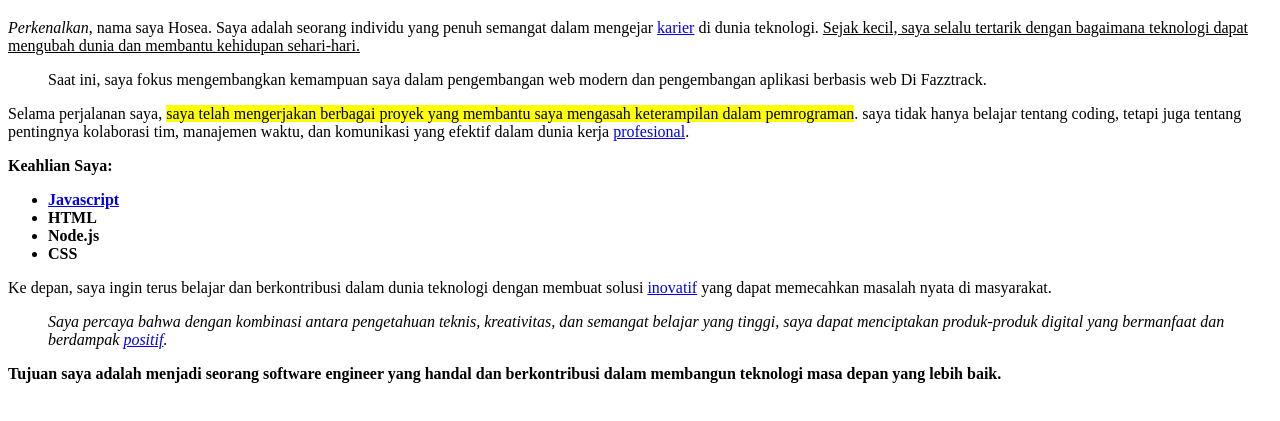
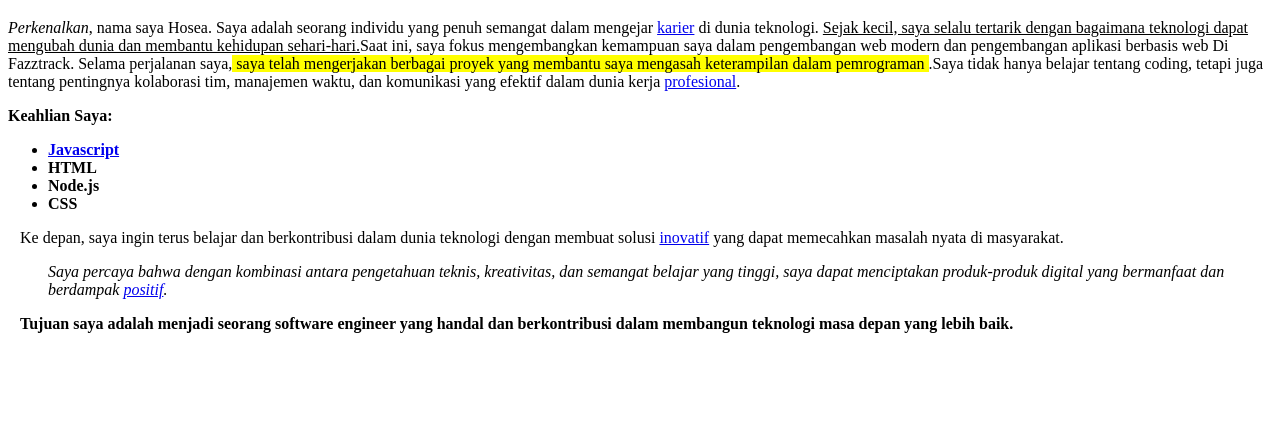
Before and after one commit to HN721/fgo24-css-basic, a website: page index.html in a window 1280 px wide. Shown: the part 61-482 px from the top of the page. Drawn offline with Linux system fonts and the light colour scheme.

Commit message:
fix: fix style tag p and adding more margin in index html

```diff
--- a/index.html
+++ b/index.html
@@ -8,21 +8,21 @@
     </head>
     <body>
         <h1>Biografi</h1>
-
-        <p><i>Perkenalkan</i>, nama saya Hosea. Saya adalah seorang individu yang penuh semangat dalam mengejar <a href="./src/Karier.html">karier</a> di dunia teknologi. <u>Sejak kecil, saya selalu tertarik dengan bagaimana teknologi dapat mengubah dunia dan membantu kehidupan sehari-hari.</u> <ul>Saat ini, saya fokus mengembangkan kemampuan saya dalam pengembangan web modern dan pengembangan aplikasi berbasis web Di Fazztrack.</ul></p>
-
-
-
-        <p>Selama perjalanan saya, <mark>saya telah mengerjakan berbagai proyek yang membantu saya mengasah keterampilan dalam pemrograman</mark>.   saya tidak hanya belajar tentang coding, tetapi juga tentang pentingnya kolaborasi tim, manajemen waktu, dan komunikasi yang efektif dalam dunia kerja <a href="./src/Profesional.html">profesional</a>.</p>
-
-        <p><strong>Keahlian Saya:</strong></p>
-        <ul>
+<script>
+    console.log("halo");
+</script>
+        <p ></p><i role="alert">Perkenalkan</i>, nama saya Hosea. Saya adalah seorang individu yang penuh semangat dalam mengejar <a href="./src/Karier.html">karier</a> di dunia teknologi. <u>Sejak kecil, saya selalu tertarik dengan bagaimana teknologi dapat mengubah dunia dan membantu kehidupan sehari-hari.</u>Saat ini, saya fokus mengembangkan kemampuan saya dalam pengembangan web modern dan pengembangan aplikasi berbasis web Di Fazztrack.
+        Selama perjalanan saya,<mark bgColor="black">
+            <font color="black" >saya telah mengerjakan berbagai proyek yang membantu saya mengasah keterampilan dalam pemrograman</font>
+        </mark> .Saya tidak hanya belajar tentang coding, tetapi juga tentang pentingnya kolaborasi tim, manajemen waktu, dan komunikasi yang efektif dalam dunia kerja <a href="./src/Profesional.html">profesional</a>.</p>
+        <p ><strong>Keahlian Saya:</strong></p>
+        <ul >
             <li><b><a href="./src/Javascript.html">Javascript</a></b></li>
             <li><b>HTML</b></li>
             <li><b>Node.js</b></li>
             <li><b>CSS</b></li>
         </ul>
 
-        <p>Ke depan, saya ingin terus belajar dan berkontribusi dalam dunia teknologi dengan membuat solusi <a href="./src/Inovatif.html">inovatif</a> yang dapat memecahkan masalah nyata di masyarakat. <i><ul>Saya percaya bahwa dengan kombinasi antara pengetahuan teknis, kreativitas, dan semangat belajar yang tinggi, saya dapat menciptakan produk-produk digital yang bermanfaat dan berdampak <a href="https://kbbi.kemdikbud.go.id/entri/positif">positif</a>.</ul></i> <b>Tujuan saya adalah menjadi seorang software engineer yang handal dan berkontribusi dalam membangun teknologi masa depan yang lebih baik.</b></p>
+        <p style="margin: 12px;">Ke depan, saya ingin terus belajar dan berkontribusi dalam dunia teknologi dengan membuat solusi <a href="./src/Inovatif.html">inovatif</a> yang dapat memecahkan masalah nyata di masyarakat. <i><ul>Saya percaya bahwa dengan kombinasi antara pengetahuan teknis, kreativitas, dan semangat belajar yang tinggi, saya dapat menciptakan produk-produk digital yang bermanfaat dan berdampak <a href="https://kbbi.kemdikbud.go.id/entri/positif">positif</a>.</ul></i> <b style="margin: 12px;">Tujuan saya adalah menjadi seorang software engineer yang handal dan berkontribusi dalam membangun teknologi masa depan yang lebih baik.</b></p>
     </body>
 </html>
```
Also changed, not shown: src/Inovatif.html (+1 -0 lines).
